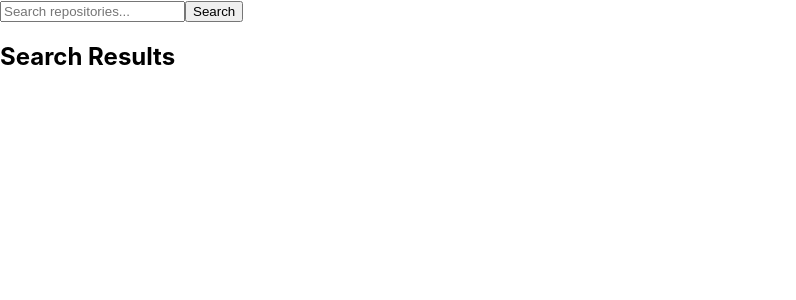
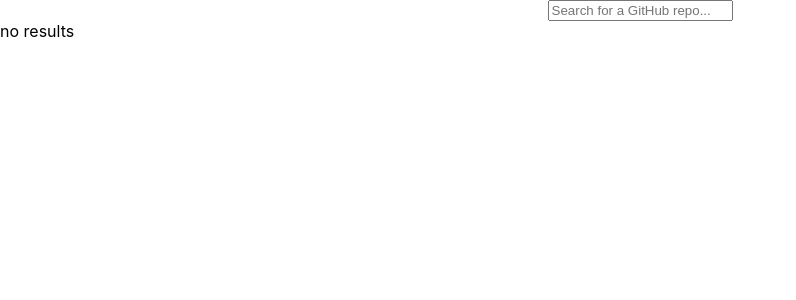
Before and after one commit to Swabisan/reposearch, a React (Create React App) app: page / in a window 1280 px wide. Shown: the top 300 px of the page, without its empty margins (0-796 px from the left). Built offline with nearby package versions, Linux system fonts and the light colour scheme.

Commit message:
retrofitted chips component from @swabichat for use in search bar

```diff
--- a/src/App.css
+++ /dev/null
@@ -1,38 +0,0 @@
-.App {
-  text-align: center;
-}
-
-.App-logo {
-  height: 40vmin;
-  pointer-events: none;
-}
-
-@media (prefers-reduced-motion: no-preference) {
-  .App-logo {
-    animation: App-logo-spin infinite 20s linear;
-  }
-}
-
-.App-header {
-  background-color: #282c34;
-  min-height: 100vh;
-  display: flex;
-  flex-direction: column;
-  align-items: center;
-  justify-content: center;
-  font-size: calc(10px + 2vmin);
-  color: white;
-}
-
-.App-link {
-  color: #61dafb;
-}
-
-@keyframes App-logo-spin {
-  from {
-    transform: rotate(0deg);
-  }
-  to {
-    transform: rotate(360deg);
-  }
-}
--- /dev/null
+++ b/src/api/github.ts
@@ -0,0 +1,28 @@
+import { request } from "@octokit/request";
+
+interface SearchOptions {
+  q: string;
+  sort?: "stars" | "forks" | "help-wanted-issues" | "updated" | undefined;
+  order?: "desc" | "asc" | undefined;
+  per_page?: number | undefined;
+  page?: number | undefined;
+}
+
+export const searchRepositories = async (...input: string[]) => {
+  const query = input.join(" ");
+  const options: SearchOptions = { q: query };
+
+  if (query) {
+    try {
+      const response = await request("GET /search/repositories", {
+        ...options,
+      });
+
+      return response.data.items;
+    } catch (error) {
+      console.error(error);
+    }
+  }
+
+  return [];
+};
--- a/src/api/search.ts
+++ /dev/null
@@ -1,23 +0,0 @@
-import { request } from "@octokit/request";
-
-interface SearchOptions {
-  q: string;
-  sort?: "stars" | "forks" | "help-wanted-issues" | "updated" | undefined;
-  order?: "desc" | "asc" | undefined;
-  per_page?: number | undefined;
-  page?: number | undefined;
-}
-
-export const findRepositories = async (input: string) => {
-  const options: SearchOptions = { q: input };
-
-  try {
-    const response = await request("GET /search/repositories", { ...options });
-
-    return response.data.items;
-  } catch (error) {
-    console.error(error);
-  }
-
-  return [];
-};
--- /dev/null
+++ b/src/components/App.module.css
@@ -0,0 +1,20 @@
+.container {
+  text-align: center;
+}
+
+.header {
+  min-height: 100vh;
+  display: flex;
+  flex-direction: column;
+  align-items: center;
+  font-size: calc(10px + 2vmin);
+}
+
+.searchBar {
+  display: flex;
+  flex-flow: row wrap;
+  align-items: baseline;
+  justify-content: space-around;
+
+  width: 100%;
+}
--- a/src/components/App.tsx
+++ b/src/components/App.tsx
@@ -1,24 +1,41 @@
 import React, { useState } from "react";
 
-import { findRepositories } from "../api/search";
-
-import SearchBar from "./SearchBar";
+import { searchRepositories } from "../api/github";
 import SearchResults from "./SearchResults";
 
+import styles from "./App.module.css";
+import MultiSelectTextInput from "./MultiSelectTextInput";
+
 const App = () => {
+  const [loading, setLoading] = useState(false);
   const [repositories, setRepositories] = useState([] as any[]);
 
   return (
-    <div className="App">
-      <header className="App-header">
-        <SearchBar
-          onSearch={async (input) => {
-            setRepositories(await findRepositories(input));
+    <div className="app">
+      <header className="app-header">
+        <MultiSelectTextInput
+          className={styles.searchBar}
+          onSubmit={async (userInput) => {
+            setLoading(true);
+            setRepositories(
+              await searchRepositories(...userInput).then((value) => {
+                setLoading(false);
+                return value;
+              })
+            );
           }}
-          placeholder="Search repositories..."
+          placeholder="Search for a GitHub repo..."
+          title="Keywords:"
         />
-        <SearchResults results={repositories} />
       </header>
+      <section>
+        <div>{loading ? "loading..." : null}</div>
+        {repositories?.length > 0 ? (
+          <SearchResults results={repositories} />
+        ) : (
+          "no results"
+        )}
+      </section>
     </div>
   );
 };
--- /dev/null
+++ b/src/components/Chip.css
@@ -0,0 +1,13 @@
+.chip {
+  background-color: #282c34;
+  border: solid 1px white;
+  border-radius: 5px;
+
+  color: white;
+
+  font-size: small;
+
+  margin: 0.5%;
+  padding: 0.5%;
+  width: max-content;
+}
--- /dev/null
+++ b/src/components/Chip.tsx
@@ -0,0 +1,22 @@
+import React from "react";
+
+import "./Chip.css";
+
+interface Props {
+  onClick?: (value: string) => void;
+}
+
+const Chip = ({ children, onClick }: React.PropsWithChildren<Props>) => {
+  return (
+    <div
+      className="chip"
+      onClick={(e: any) => {
+        onClick?.(e.target.innerText as string);
+      }}
+    >
+      {children}
+    </div>
+  );
+};
+
+export default Chip;
--- /dev/null
+++ b/src/components/MultiSelectTextInput.tsx
@@ -0,0 +1,93 @@
+import React, { Dispatch, SetStateAction, useEffect, useState } from "react";
+
+import Chip from "./Chip";
+
+interface Props {
+  className?: string;
+  onSubmit?: (selections: string[]) => void;
+  placeholder?: string;
+  title?: string;
+  useState?: [string[], Dispatch<SetStateAction<string[]>>];
+}
+
+const MultiSelectTextInput = ({
+  className,
+  onSubmit,
+  placeholder,
+  title,
+  useState: useOtherState,
+}: Props) => {
+  const [state, setState] = useState<string[]>([]);
+  const [selections, setSelections] = useOtherState || [state, setState];
+
+  useEffect(() => {
+    selections && onSubmit?.(selections);
+  }, [selections]);
+
+  const push = (selection: string) => {
+    if (selection && !selections.includes(selection)) {
+      const pushed = [...selections, selection].sort();
+      setSelections(pushed);
+
+      return pushed;
+    }
+  };
+
+  const pop = () => {
+    const [, ...remaining] = [...selections].reverse();
+    const popped = [...remaining].reverse();
+
+    setSelections([...remaining].reverse());
+    return popped;
+  };
+
+  return (
+    <form
+      className={className}
+      onSubmit={(
+        e: React.FormEvent<HTMLFormElement> & { target: { value: string }[] }
+      ) => {
+        e.preventDefault();
+
+        const value = e.target[0].value;
+        push(value);
+        e.target[0].value = "";
+      }}
+    >
+      {title && selections?.length > 0 ? <i>{title}</i> : null}
+      {selections.map((name, index: number) => (
+        <Chip
+          key={index}
+          onClick={(value: any) => {
+            setSelections(
+              selections.filter((selection: string) => value !== selection)
+            );
+          }}
+        >
+          {name}
+        </Chip>
+      ))}
+      <input
+        type="text"
+        onKeyDown={(e: any) => {
+          switch (e.key) {
+            case "Backspace":
+              if (e.target.value) return;
+            /* falls through */
+            case "Delete":
+              pop();
+              return;
+          }
+        }}
+        onBlur={(e) => {
+          push(e.target.value);
+
+          e.target.value = "";
+        }}
+        placeholder={placeholder}
+      />
+    </form>
+  );
+};
+
+export default MultiSelectTextInput;
--- a/src/components/SearchBar.tsx
+++ /dev/null
@@ -1,29 +0,0 @@
-import React, { useState } from "react";
-
-interface Props {
-  onSearch?: (input: string) => void;
-  placeholder?: string;
-}
-
-const SearchBar = ({ onSearch, placeholder }: Props) => {
-  const [searchInput, setSearchInput] = useState("");
-
-  return (
-    <form
-      onSubmit={(e) => {
-        e.preventDefault();
-        onSearch?.(searchInput);
-      }}
-    >
-      <input
-        name="search"
-        onChange={(e) => setSearchInput(e.target.value)}
-        placeholder={placeholder}
-        value={searchInput}
-      />
-      <button>Search</button>
-    </form>
-  );
-};
-
-export default SearchBar;
--- a/src/components/SearchResults.tsx
+++ b/src/components/SearchResults.tsx
@@ -5,13 +5,15 @@ interface Props {
 }
 
 const SearchResults = ({ results }: Props) => {
-  console.log(results);
   return (
     <div>
-      <h2>Search Results</h2>
       <ul>
         {results.map((result) => {
-          return <li key={result.id}>{result.name as string}</li>;
+          return (
+            <li key={result.id}>
+              <a href={result.html_url}>{result.name as string}</a>
+            </li>
+          );
         })}
       </ul>
     </div>
```
Also changed, not shown: tsconfig.json (+3 -9 lines), src/types.ts (deleted).
